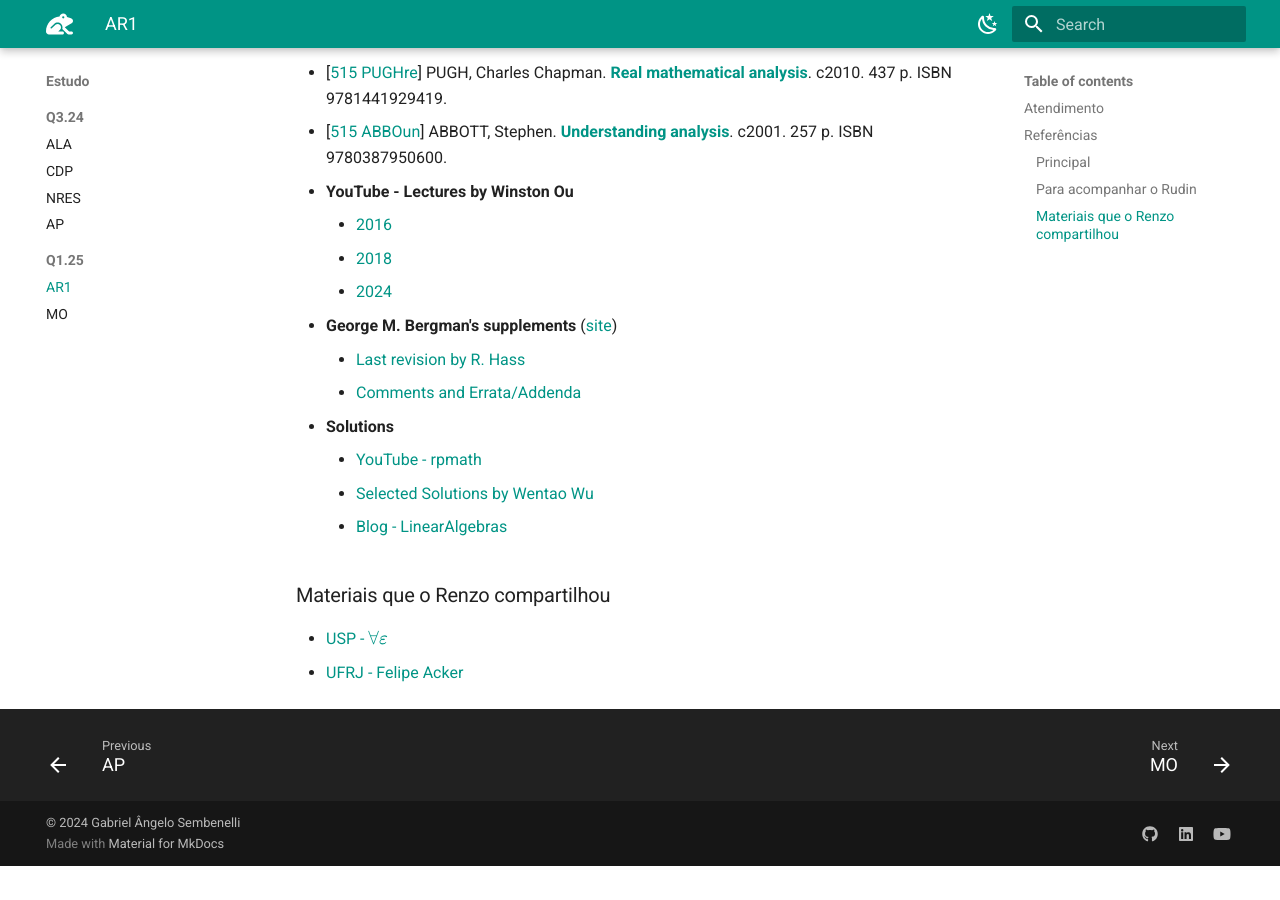
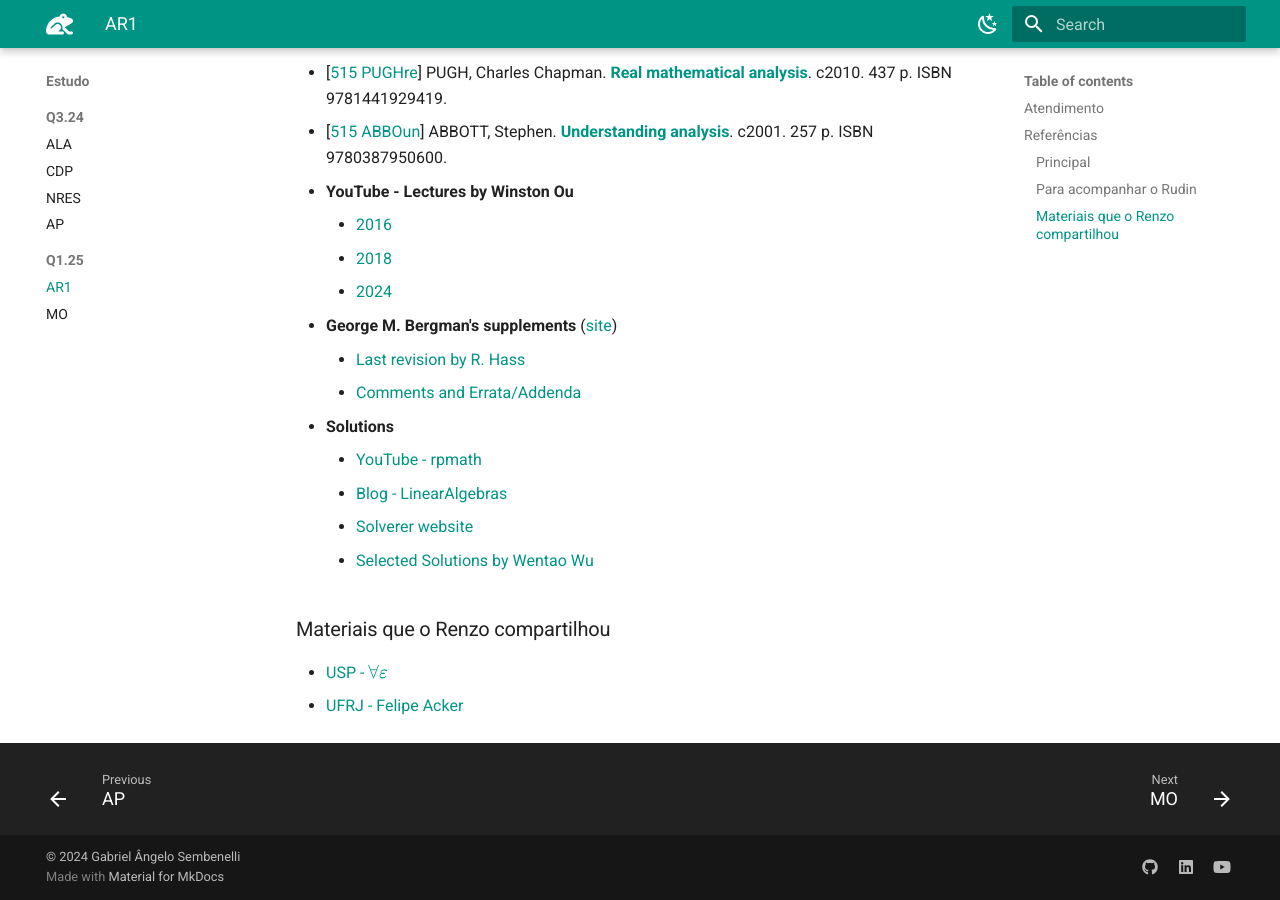
Before and after one commit to Gabriel-Sembenelli/website, an MkDocs documentation site: the page built from docs/Quads/Q1.25/AR1.md, in a window 1280 px wide and 900 px high, scrolled down 635 px. Built offline with MkDocs 1.6.1 and Material for MkDocs 9.7.7, drawn with Linux system fonts in a browser that asks for light colours; before the commit the page ends 1501 px from its top, so only the background shows below that.

Commit message:
added and reorganized solutions links to Walter Rudin. The order now is from the best to worst

```diff
--- a/docs/Quads/Q1.25/AR1.md
+++ b/docs/Quads/Q1.25/AR1.md
@@ -26,8 +26,9 @@
     - [Comments and Errata/Addenda](https://math.berkeley.edu/~gbergman/ug.hndts/m104_Rudin_notes.pdf)
 - **Solutions**
     - [YouTube - rpmath](https://www.youtube.com/playlist?list=PLNy8RHRFgBXeZTNEEqAVJNl4x8gJoFmtA)
+    - [Blog - LinearAlgebras](https://linearalgebras.com/solution-baby-rudin.html)
+    - [Solverer website](https://solverer.com/library/walter_rudin/principles_of_mathematical_analysis)
     - [Selected Solutions by Wentao Wu](https://pages.cs.wisc.edu/~wentaowu/other-docs/POMA_Solution_Sheet.pdf)
-    - [Blog - LinearAlgebras](https://linearalgebras.com/solution-baby-rudin.html)
 
 ### Materiais que o Renzo compartilhou
 
```
